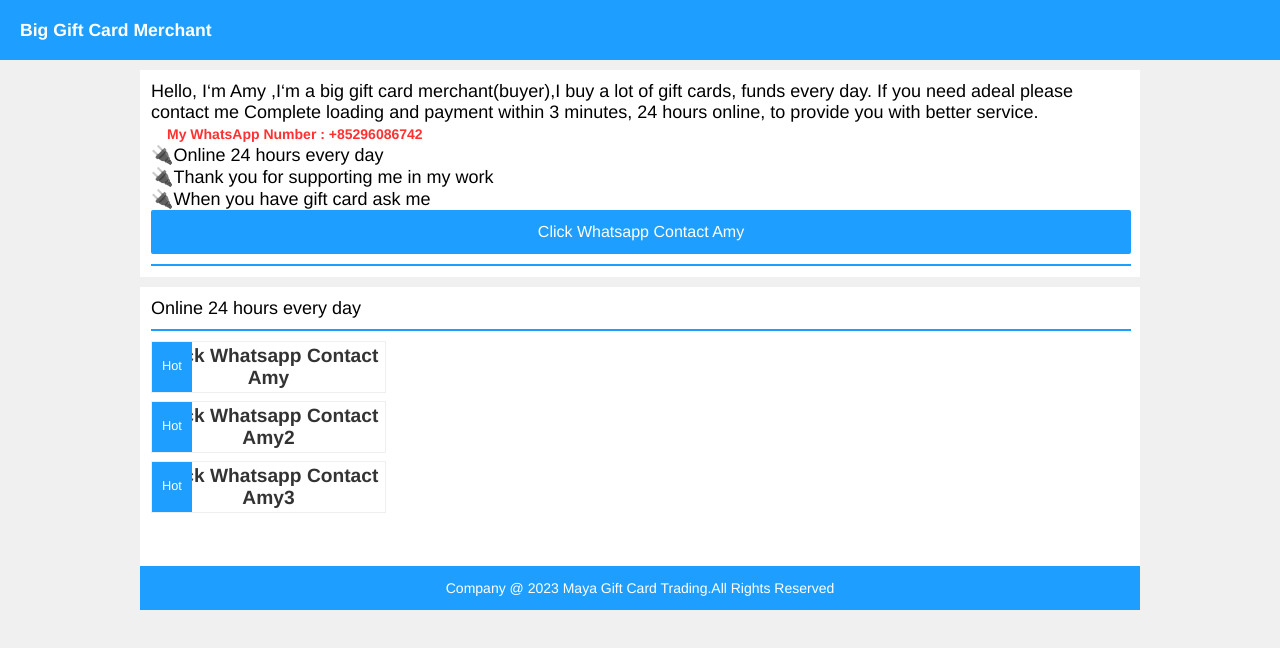
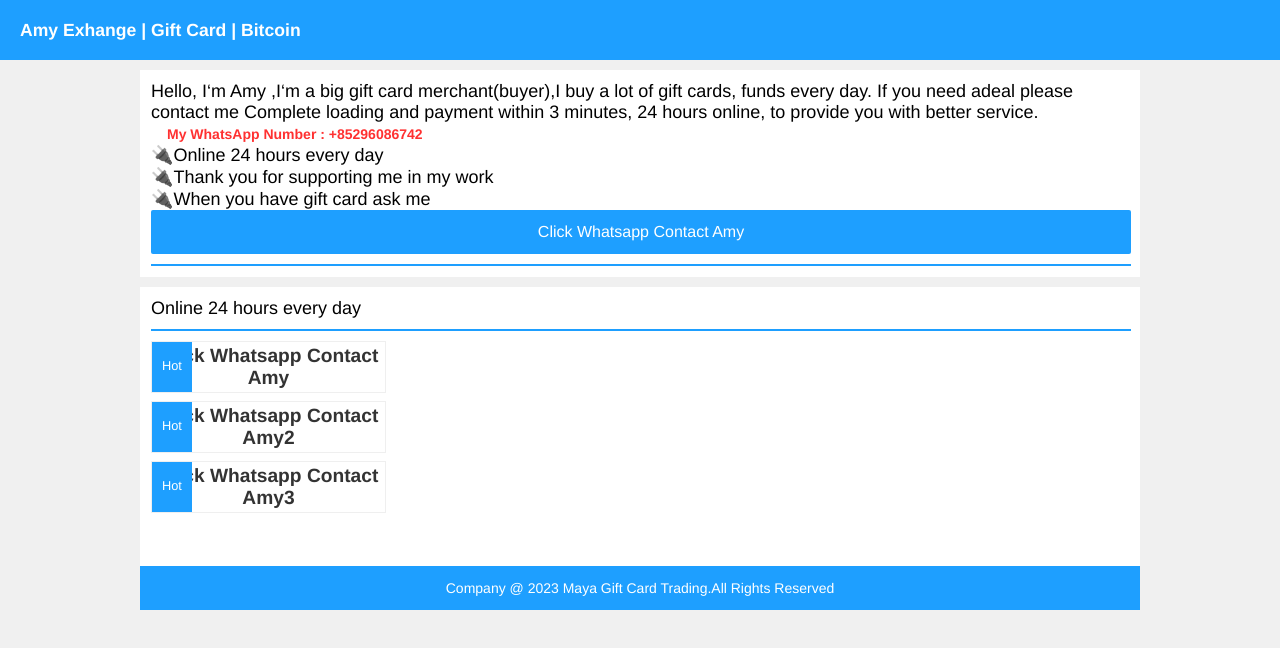
Before and after one commit to xiaobu2023/gads, a plain HTML site: page docs/index.html in a window 1280 px wide. Drawn offline with Linux system fonts and the light colour scheme.

Commit message:
202304190225

```diff
--- a/docs/index.html
+++ b/docs/index.html
@@ -2,7 +2,7 @@
 <html>
 <head>
 	<meta charset="utf-8">
-	<title>AMY GIFT CARD EXCHANGE</title>
+	<title>Amy Exhange | Gift Card | Bitcoin</title>
 	<meta name="description" content="Big Gift Card Merchant In China is an honest, trustworthy and professional gift card trading platform, we will serve you intimately">
 	<meta name="keywords" content="MaYa,gift card,trading platform,trustable,reliable">
 	<meta name="renderer" content="ie-comp">
@@ -81,7 +81,7 @@
 </script>
 <ul class="layui-nav layui-bg-blue" style="border-radius: 0px;">
 	<li class="layui-nav-item logo_css">
-		Big Gift Card Merchant
+		Amy Exhange | Gift Card | Bitcoin
 	</li>
 </ul>
 
```
